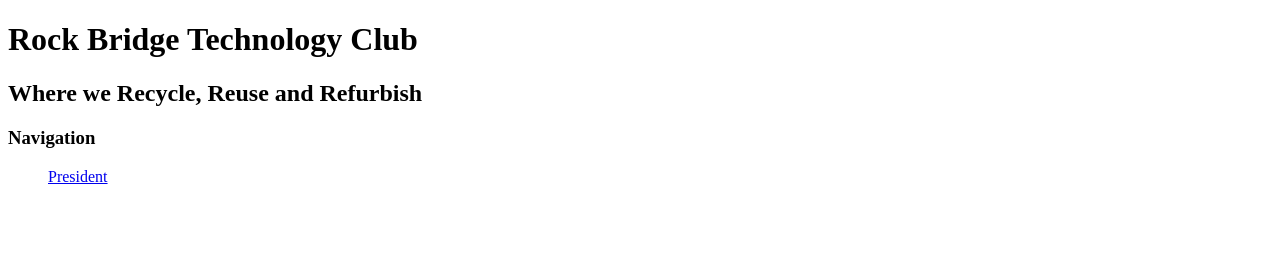
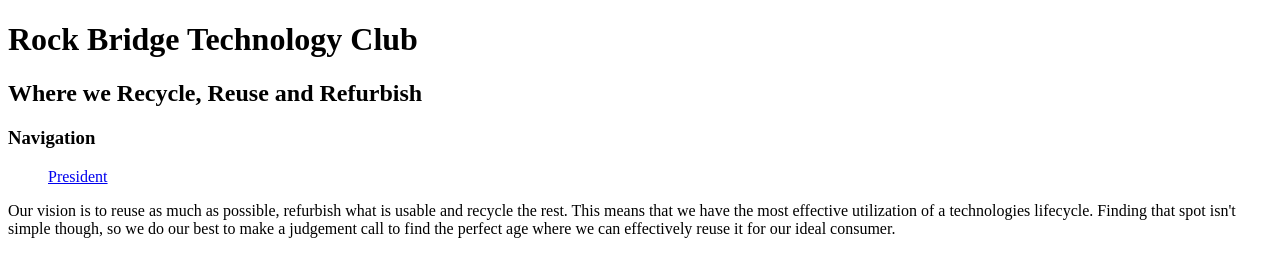
Before and after one commit to RBHSTechClub/RBHSTechClub-Website, a plain HTML site: page index.html in a window 1280 px wide. Drawn offline with Linux system fonts and the light colour scheme.

Commit message:
create homepage

```diff
--- a/index.html
+++ b/index.html
@@ -1,6 +1,8 @@
 <!DOCTYPE html>
   <html>
     <head>
+    </head>
+    <body>
       <header>
         <h1>Rock Bridge Technology Club</h1>
         <h2>Where we Recycle, Reuse and Refurbish</h2>
@@ -8,7 +10,7 @@
       <h3>Navigation</h3>
       <nav>
         <ul><a href="president.html">President</a></ul>
-    </head>
-    <body>
+      </nav>
+      <p>Our vision is to reuse as much as possible, refurbish what is usable and recycle the rest. This means that we have the most effective utilization of a technologies lifecycle. Finding that spot isn't simple though, so we do our best to make a judgement call to find the perfect age where we can effectively reuse it for our ideal consumer.</p>
     </body>
   </html>
```
